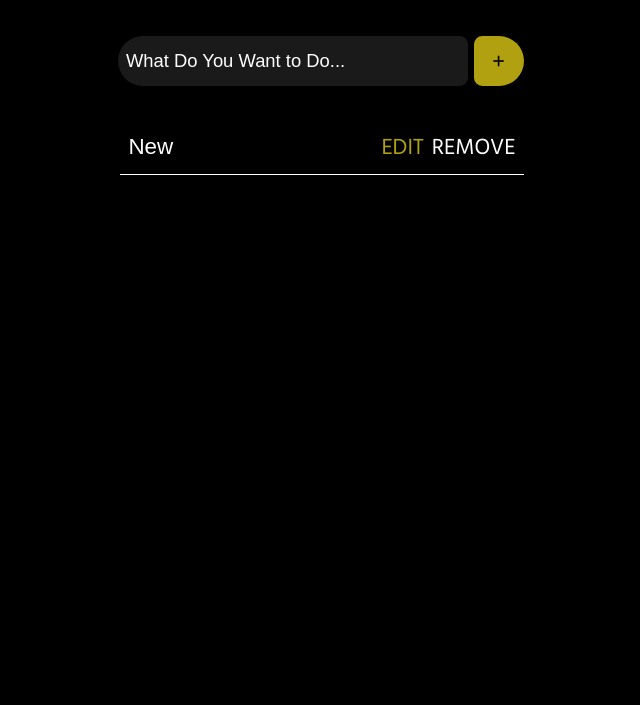
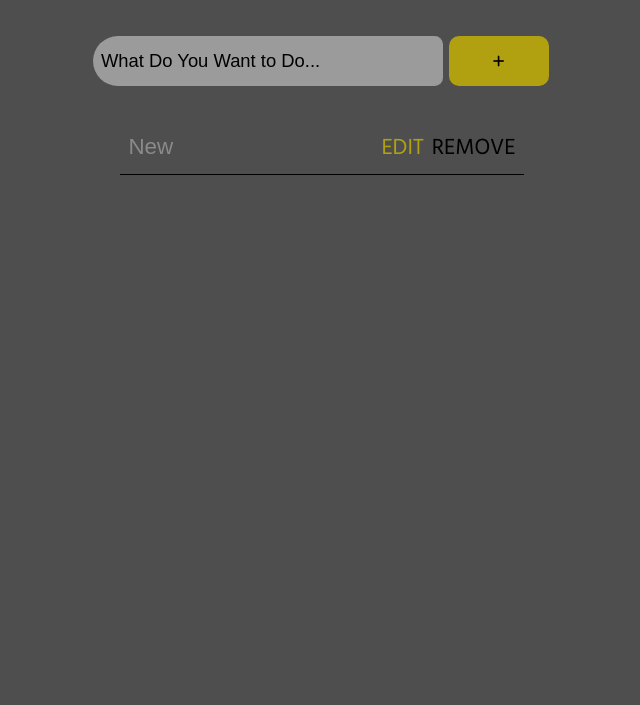
Before and after one commit to tomusnie/git-lesson, a plain HTML site: page index.html in a window 1280 px wide. Shown: the part 95-800 px from the top of the page, without its empty margins (318-958 px from the left). Drawn offline with Linux system fonts and the light colour scheme.

Commit message:
nothing important

```diff
--- a/style.css
+++ b/style.css
@@ -6,12 +6,12 @@
 
 body {
 	height: 100%;
-	background-color: black;
+	background-color: rgb(78, 78, 78);
 	box-sizing: border-box;
 }
 
 h1 {
-	color: white;
+	color: rgb(0, 0, 0);
 	font-size: 3rem;
 	font-weight: 50;
 	text-align: center;
@@ -33,7 +33,7 @@ h1 {
 }
 
 .input {
-	background-color: rgba(255, 255, 255, 0.103);
+	background-color: rgb(155, 155, 155);
 	padding: 0.5rem 0.5rem;
 	outline: none;
 	border: none;
@@ -50,32 +50,32 @@ h1 {
 }
 
 ::-webkit-input-placeholder {
-	color: white;
+	color: rgb(0, 0, 0);
 }
 
 :-moz-placeholder {
 	/* Firefox 18- */
-	color: white;
+	color: rgb(0, 0, 0);
 }
 
 ::-moz-placeholder {
 	/* Firefox 19+ */
-	color: white;
+	color: rgb(0, 0, 0);
 }
 
 :-ms-input-placeholder {
-	color: white;
+	color: rgb(0, 0, 0);
 }
 
 .add {
 	outline: none;
 	border: none;
 	height: 50px;
-	border-top-right-radius: 30px;
-	border-bottom-right-radius: 30px;
+	border-top-right-radius: 10px;
+	border-bottom-right-radius: 10px;
 	border-top-left-radius: 10px;
 	border-bottom-left-radius: 10px;
-	width: 50px;
+	width: 100px;
 	background-color: #b1a110;
 	color: #000000;
 	cursor: pointer;
@@ -98,7 +98,7 @@ h1 {
 
 .item {
 	padding: 0.5rem;
-	border-bottom: 1px solid rgb(255, 255, 255);
+	border-bottom: 1px solid rgb(0, 0, 0);
 	margin-bottom: 1.5rem;
 }
 
@@ -106,7 +106,7 @@ h1 {
 	background: none;
 	outline: none;
 	border: none;
-	color: rgb(255, 255, 255);
+	color: rgb(138, 138, 138);
 	font-size: 1.4rem;
 	width: 245px;
 	z-index: 2;
@@ -127,7 +127,7 @@ h1 {
 	background: none;
 	outline: none;
 	border: none;
-	color: white;
+	color: rgb(0, 0, 0);
 	font-size: 1.4rem;
 	font-family: 'Hind', sans-serif;
 	cursor: pointer;
```
Also changed, not shown: main.js (+12 -13 lines).
